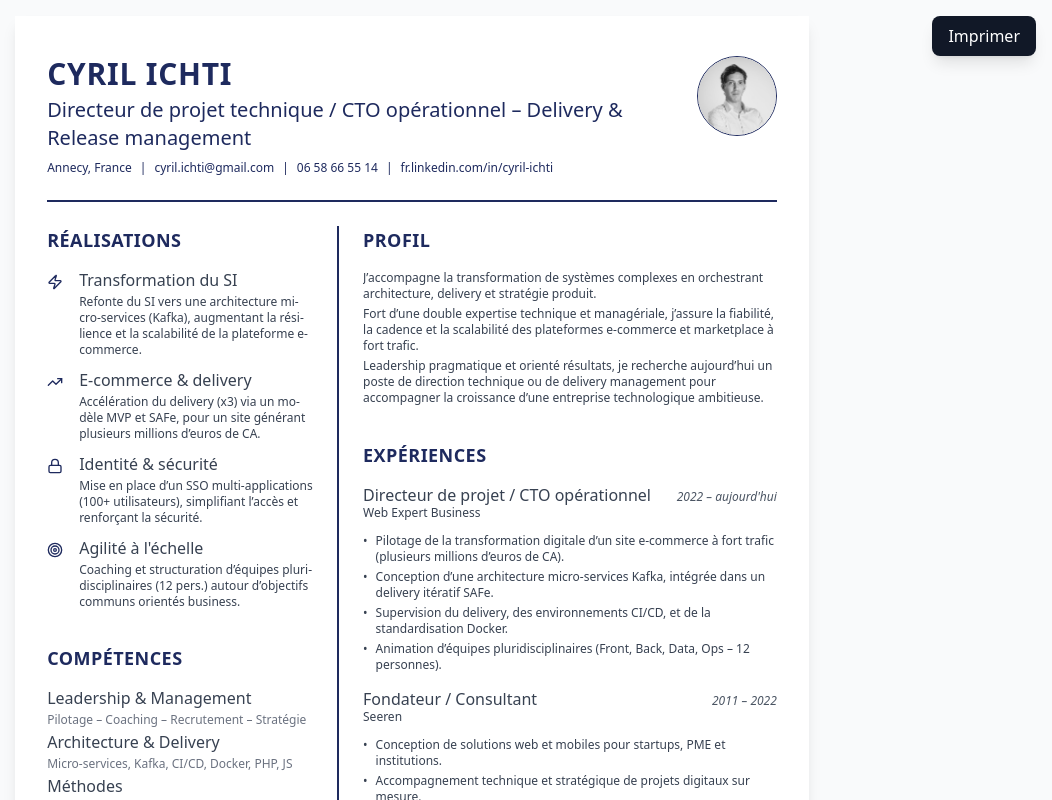
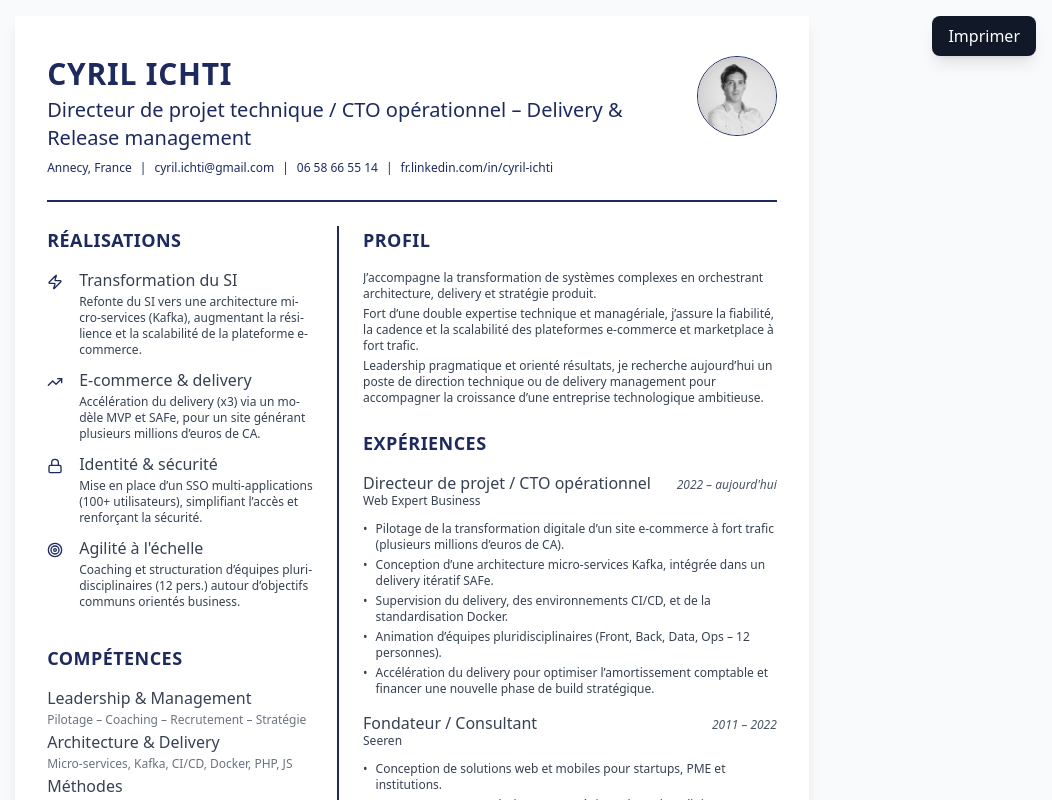
Before and after one commit to seeren/cv, a React (Vite) app: page / in a window 1280 px wide. Shown: the top 800 px of the page, without its empty margins (228-1280 px from the left). Built offline with nearby package versions, Linux system fonts and the light colour scheme.

Commit message:
refactor(Profile): Add buisiness decision

```diff
--- a/src/features/experiences/data.ts
+++ b/src/features/experiences/data.ts
@@ -8,6 +8,7 @@ export const data = [
             'Conception d’une architecture micro-services Kafka, intégrée dans un delivery itératif SAFe.',
             'Supervision du delivery, des environnements CI/CD, et de la standardisation Docker.',
             'Animation d’équipes pluridisciplinaires (Front, Back, Data, Ops – 12 personnes).',
+            'Accélération du delivery pour optimiser l’amortissement comptable et financer une nouvelle phase de build stratégique.',
         ]
     },
     {
```
